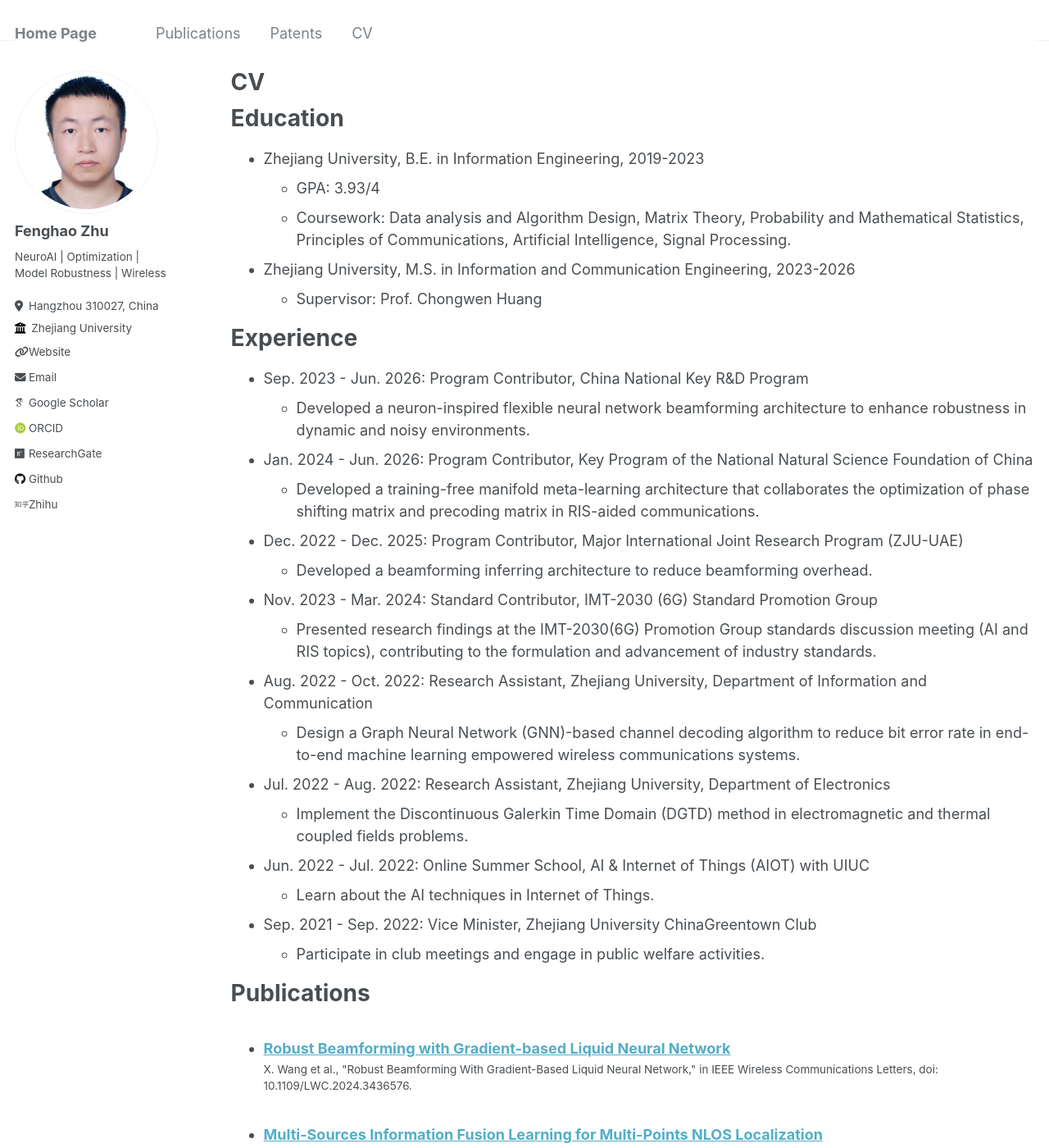
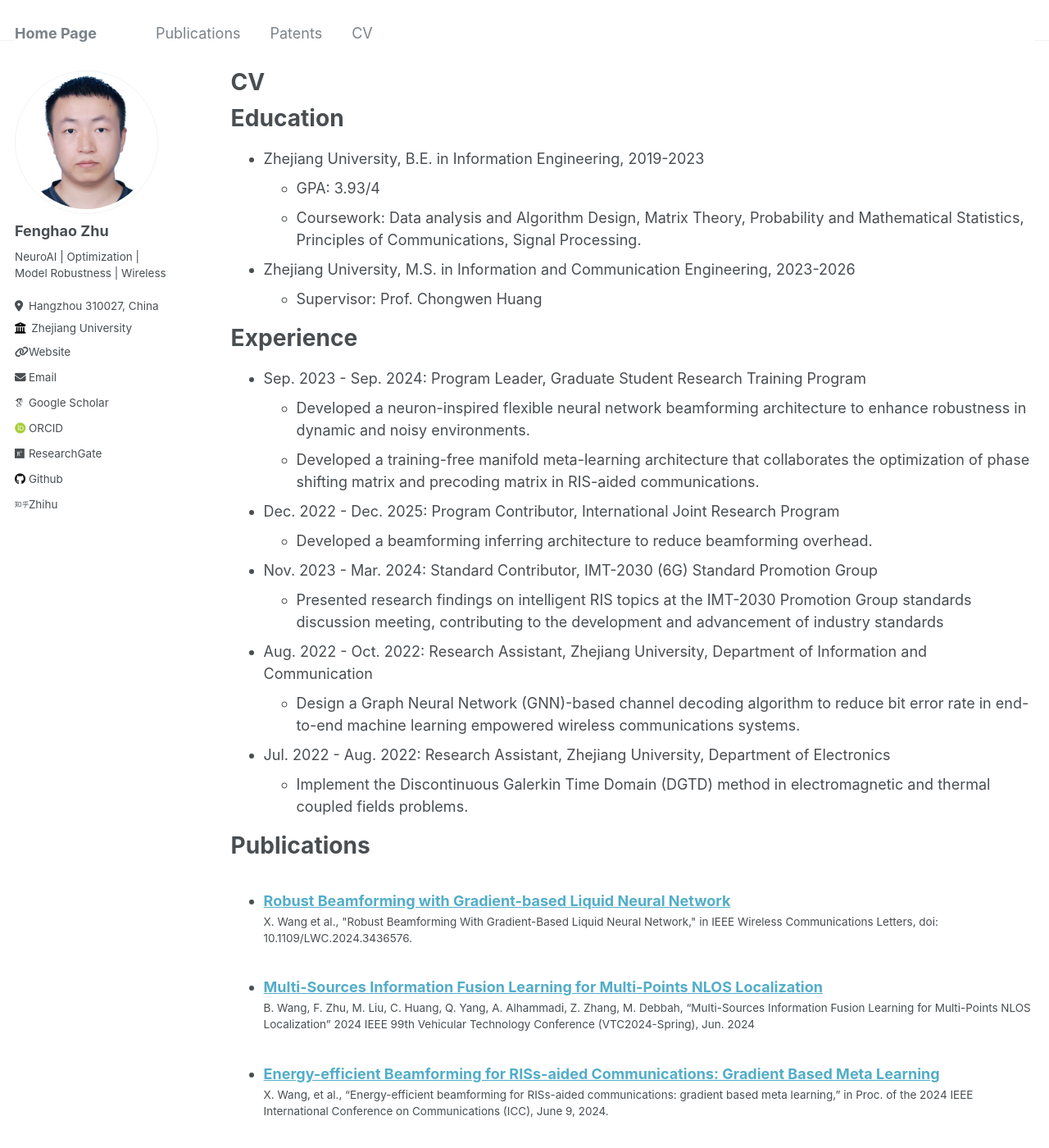
Before and after one commit to FenghaoZhu/FenghaoZhu.github.io, a Jekyll site: the page built from _pages/cv.md, in a window 1280 px wide and 1400 px high. Shown: the whole window at 82% size. Built offline with Jekyll 4.4.1, drawn with Linux system fonts in a browser that asks for light colours; some web fonts are replaced; some of the changed text lies outside the part shown.

Commit message:
Update cv.md

```diff
--- a/_pages/cv.md
+++ b/_pages/cv.md
@@ -13,36 +13,28 @@ Education
 ======
 * Zhejiang University, B.E. in Information Engineering, 2019-2023
   * GPA: 3.93/4
-  * Coursework: Data analysis and Algorithm Design, Matrix Theory, Probability and Mathematical Statistics, Principles of Communications, Artificial Intelligence, Signal Processing.
+  * Coursework: Data analysis and Algorithm Design, Matrix Theory, Probability and Mathematical Statistics, Principles of Communications, Signal Processing.
 * Zhejiang University, M.S. in Information and Communication Engineering, 2023-2026
   * Supervisor: Prof. Chongwen Huang
 
 Experience
 ======
 
-* Sep. 2023 - Jun. 2026: Program Contributor, China National Key R&D Program
+* Sep. 2023 - Sep. 2024: Program Leader, Graduate Student Research Training Program
   * Developed a neuron-inspired flexible neural network beamforming architecture to enhance robustness in dynamic and noisy environments.
-
-* Jan. 2024 - Jun. 2026: Program Contributor, Key Program of the National Natural Science Foundation of China
   * Developed a training-free manifold meta-learning architecture that collaborates the optimization of phase shifting matrix and precoding matrix in RIS-aided communications.
 
-* Dec. 2022 - Dec. 2025: Program Contributor, Major International Joint Research Program (ZJU-UAE)
+* Dec. 2022 - Dec. 2025: Program Contributor, International Joint Research Program
   * Developed a beamforming inferring architecture to reduce beamforming overhead.
 
 * Nov. 2023 - Mar. 2024: Standard Contributor, IMT-2030 (6G) Standard Promotion Group
-  * Presented research findings at the IMT-2030(6G) Promotion Group standards discussion meeting (AI and RIS topics), contributing to the formulation and advancement of industry standards.
+  * Presented research findings on intelligent RIS topics at the IMT-2030 Promotion Group standards discussion meeting, contributing to the development and advancement of industry standards
 
 * Aug. 2022 - Oct. 2022: Research Assistant, Zhejiang University, Department of Information and Communication
   * Design a Graph Neural Network (GNN)-based channel decoding algorithm to reduce bit error rate in end-to-end machine learning empowered wireless communications systems.
 
 * Jul. 2022 - Aug. 2022: Research Assistant, Zhejiang University, Department of Electronics
   * Implement the Discontinuous Galerkin Time Domain (DGTD) method in electromagnetic and thermal coupled fields problems.
-
-* Jun. 2022 - Jul. 2022: Online Summer School, AI & Internet of Things (AIOT) with UIUC
-  * Learn about the AI techniques in Internet of Things.
-
-* Sep. 2021 - Sep. 2022: Vice Minister, Zhejiang University ChinaGreentown Club
-  * Participate in club meetings and engage in public welfare activities.
 
 Publications
 ======
@@ -62,18 +54,14 @@ Scholarships
 * 2022: Zhejiang University Scholarship
 * 2022: Yongpin Scholarship
 * 2022: ChinaGreentown Scholarship
-* 2022: National Encouragement Scholarship
 * 2021: Zhejiang University Scholarship
 * 2021: Yongpin Scholarship
 * 2021: ChinaGreentown Scholarship
-* 2021: National Encouragement Scholarship
 * 2020: Zhejiang University Scholarship
-* 2020: National Encouragement Scholarship
 
 Awards
 ======
 * 2023: Outstanding Graduates of Zhejiang University
-* 2022: National Talents Training Base Award
 * 2022: Zhejiang University Academic Excellence Award
 * 2021: Zhejiang University Outstanding Student Award
 * 2021: Zhejiang University Artistic and Athletic Achievement Award
```
Also changed, not shown: other parts of _pages/cv.md (+1 -1 lines).
